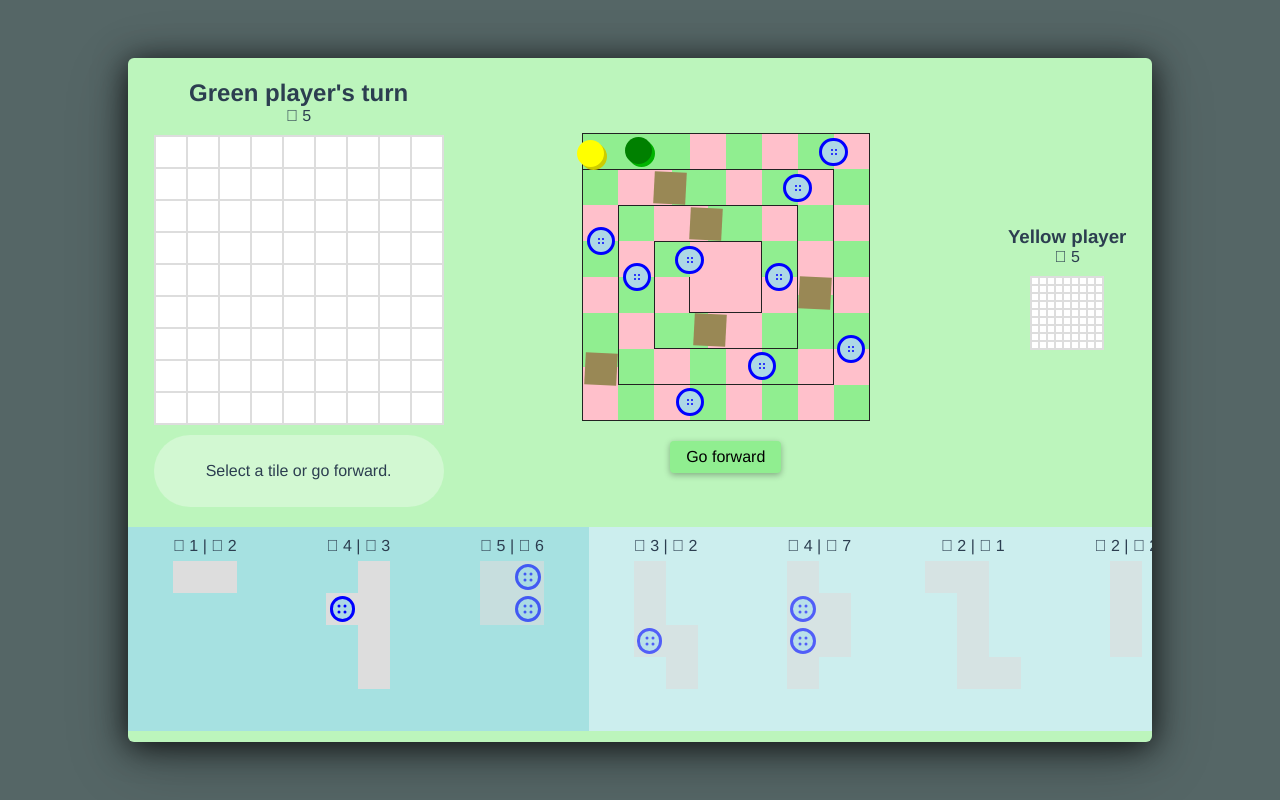
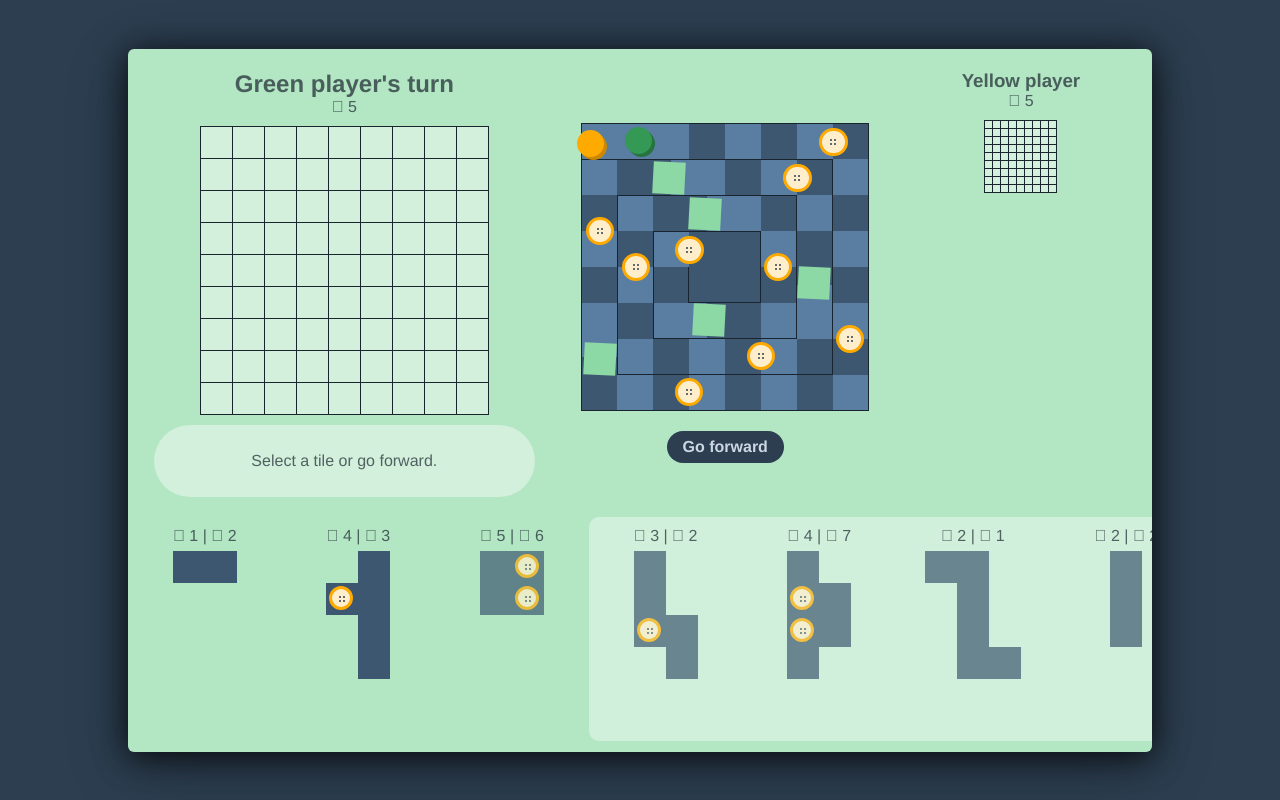
Before and after one commit to salmiak/patchwork, a Vue app: page / in a window 1280 px wide. Built offline with nearby package versions, Linux system fonts and the light colour scheme.

Commit message:
Color changes

```diff
--- a/src/App.vue
+++ b/src/App.vue
@@ -2,6 +2,7 @@
   <div id="app" :class="{isPlayer1: currentPlayer.index === 0, isPlayer2: currentPlayer.index === 1}">
     <div class="boardsArea">
       <template v-for="player in $store.state.players">
+
         <div v-if="currentPlayer.index === player.index" :key="player.index" :class="[`player${player.index}`]" class="boardContainer isActive">
           <h2>{{currentPlayer.name}}'s turn</h2>
           <p>
@@ -136,7 +137,7 @@ export default {
   box-sizing: border-box;
 }
 body {
-  background: #566;
+  background: @cBackground;
   display: flex;
   width: 100vw;
   min-height: 100vh;
@@ -145,11 +146,12 @@ body {
 }
 button {
   border: none;
-  background: lightgreen;
+  background: @cButton;
+  color: @cButtonLabel;
+  font-weight: 600;
   padding: 0 1em;
   line-height: 2em;
-  border-radius: 4px;
-  box-shadow: 0 2px 6px fade(black, 30%);
+  border-radius: 16px;
   font-family: inherit;
   font-size: inherit;
 }
@@ -158,19 +160,18 @@ button {
   -webkit-font-smoothing: antialiased;
   -moz-osx-font-smoothing: grayscale;
   text-align: center;
-  color: #2c3e50;
+  color: @cText;
   width: 95%;
   min-width: 800px;
   max-width: 1024px;
   padding: 1px 0;
-  background: #F5F5F5;
   border-radius: 6px;
   box-shadow: 0 4px 32px fade(black, 80%), 0 16px 64px fade(black, 24%);
   &.isPlayer1 {
-    background: lighten(lightgreen, 10%);
+    background: @cGreenBg;
   }
   &.isPlayer2 {
-    background: lightyellow;
+    background: @cYellowBg;
   }
 }
 .boardsArea {
@@ -178,14 +179,16 @@ button {
   width: 95%;
   margin: 2.5vh auto;
   justify-content: space-between;
-  align-items: center;
+  align-items: stretch;
+  align-content: stretch;
   .boardContainer {
+    flex-grow: 1;
     text-align: center;
-    // outline: 1px solid red;
     &.player0 { order: 1 }
     &.player1 { order: 3 }
     &:nth-child(3) {
       order: 2;
+      align-self: center;
     }
   }
 }
@@ -194,7 +197,7 @@ button {
   line-height: @miniCellSize * 7;
   border-radius: @miniCellSize * 9;
   padding: @miniCellSize;
-  background: lighten(lightgreen, 15%);
+  background: @cLightSurface;
   button {
     margin-right: 10px;
   }
--- a/src/assets/base.less
+++ b/src/assets/base.less
@@ -1,4 +1,74 @@
+@cBackground: #2c3e50; // #467;
+@cButton: lighten(@cBackground, 0%);
+@cButtonLabel: lighten(@cButton, 60%);
+@cText: fade(darken(@cBackground, 10%), 70%);
+
+@cGreen: #395;
+@cGreenBg: lighten(@cGreen, 40%);
+
+@cYellow: #FA0;
+@cYellowBg: lighten(@cYellow, 40%);
+
+@cLightSurface: fade(white, 40%);
+@cBorder: darken(@cBackground, 10%);
+
 @quiltBoardCells: 9;
 @quiltBoardCellsSize: 32px;
 @playBoardCellSize: @quiltBoardCellsSize * 9/8;
 @miniCellSize: @quiltBoardCellsSize * 0.25;
+@buttonSize: @quiltBoardCellsSize * 0.75;
+
+.tileButton {
+  @size: @quiltBoardCellsSize;
+  position: relative;
+  &::after {
+    content: '';
+    display: block;
+    width: @buttonSize;
+    height: @buttonSize;
+    border-radius: @buttonSize;
+    border: 3px solid @cYellow;
+    background: @cYellowBg;
+    position: absolute;
+    top: (@size - @buttonSize)/2 - 1px;
+    left: (@size - @buttonSize)/2 - 1px;
+    z-index: 100;
+    box-sizing: border-box;
+  }
+  &::before {
+    @color: @cBackground;
+    @holeSize: 2px;
+    content: '';
+    display: block;
+    width: @holeSize;
+    height: @holeSize;
+    border-radius: @holeSize*2;
+    background: @color;
+    box-shadow: 0 @holeSize*2 0 @color, @holeSize*2 @holeSize*2 0 @color, @holeSize*2 0 0 @color;
+    position: absolute;
+    top: calc(50% - 1px);
+    left: calc(50% - 1px);
+    transform: translate(-1*@holeSize,-1*@holeSize);
+    z-index: 150;
+    box-sizing: border-box;
+  }
+}
+
+.smallButton {
+  @size: @miniCellSize;
+  @buttonSize: calc(@size - 3px);
+  position: relative;
+  &::after {
+    content: '';
+    display: block;
+    width: @buttonSize;
+    height: @buttonSize;
+    border-radius: @buttonSize;
+    background: @cYellow;
+    position: absolute;
+    top: 1px;
+    left: 1px;
+    z-index: 100;
+    box-sizing: border-box;
+  }
+}
--- a/src/components/PlayBoard.vue
+++ b/src/components/PlayBoard.vue
@@ -60,15 +60,15 @@ export default {
 @size: @playBoardCellSize;
 @cells: 8;
 @buttonSize: @playBoardCellSize * 0.8;
-@border: 1px solid #222;
-@color1: lightgreen;
-@color2: pink;
+@border: 1px solid @cBorder;
+@color1: lighten(@cBackground, 25%);
+@color2: lighten(@cBackground, 10%);
 #playBoard {
   width: @cells * @size;
   height: @cells * @size;
   position: relative;
   box-sizing: content-box;
-  margin: 20px;
+  margin: 20px auto;
 }
 .section {
   display: flex;
@@ -125,19 +125,19 @@ export default {
         left: @playerSize * -0.2
       }
       &1 {
-        background: green;
-        box-shadow: 3px 3px 0 0 lighten(green, 10%);
+        background: @cGreen;
+        box-shadow: 3px 3px 0 0 darken(@cGreen, 10%);
       }
       &2 {
-        background: yellow;
-        box-shadow: 3px 3px 0 0 darken(yellow, 10%);
+        background: @cYellow;
+        box-shadow: 3px 3px 0 0 darken(@cYellow, 10%);
       }
     }
     .patch {
       display: block;
       width: @quiltBoardCellsSize;
       height: @quiltBoardCellsSize;
-      background: #985;
+      background: lighten(@cGreen, 30%);
       position: absolute;
       top: (@size - 1 - @quiltBoardCellsSize)/2;
       left: 0;
@@ -149,22 +149,23 @@ export default {
       width: @buttonSize;
       height: @buttonSize;
       border-radius: @buttonSize;
-      border: 3px solid blue;
-      background: lightblue;
+      border: 3px solid @cYellow;
+      background: @cYellowBg;
       position: absolute;
       top: (@size - @buttonSize)/2;
       right: @buttonSize/-2;
       z-index: 100;
       box-sizing: border-box;
       &::before {
+        @color: @cBackground;
         @holeSize: 2px;
         content: '';
         display: block;
         width: @holeSize;
         height: @holeSize;
         border-radius: @holeSize*2;
-        background: blue;
-        box-shadow: 0 @holeSize*2 0 blue, @holeSize*2 @holeSize*2 0 blue, @holeSize*2 0 0 blue;
+        background: @color;
+        box-shadow: 0 @holeSize*2 0 @color, @holeSize*2 @holeSize*2 0 @color, @holeSize*2 0 0 @color;
         position: absolute;
         top: 50%;
         left: 50%;
--- a/src/components/QuiltBoard.vue
+++ b/src/components/QuiltBoard.vue
@@ -74,16 +74,15 @@ export default {
   margin: 10px auto;
   width: @quiltBoardCells * @size;
   height: @quiltBoardCells * @size;
-  border: 1px solid #DDD;
+  border: 1px solid @cBorder;
+  border-bottom: none;
+  border-right: none;
   box-sizing: content-box;
   display: flex;
   flex-wrap: wrap;
   justify-content: space-between;
   align-items: stretch;
   align-content: stretch;
-  &.hit {
-    border-color: red;
-  }
   .row {
     width: 100%;
     height: @size;
@@ -97,19 +96,21 @@ export default {
     display: block;
     width: @size;
     height: @size;
-    border: 1px solid #DDD;
-    background: #FFF;
+    border: 1px solid @cBorder;
+    border-top: none;
+    border-left: none;
+    background: @cLightSurface;
     &.hovered {
-      background: #CCC;
+      background: fade(@cBackground, 30%);
     }
     &.filled {
-      background: #FDD;
+      background: lighten(@cBackground, 10%);
       &.hovered {
-        background: #CAA;
+        background: multiply(lighten(@cBackground, 10%), red);
       }
     }
     &.button {
-      background: blue;
+      .tileButton;
     }
   }
 }
--- a/src/components/QuiltBoardMini.vue
+++ b/src/components/QuiltBoardMini.vue
@@ -27,7 +27,9 @@ export default {
   margin: 10px auto;
   width: @quiltBoardCells * @size;
   height: @quiltBoardCells * @size;
-  border: 1px solid #DDD;
+  border: 1px solid @cBorder;
+  border-top: none;
+  border-left: none;
   box-sizing: content-box;
   display: flex;
   flex-wrap: wrap;
@@ -47,13 +49,15 @@ export default {
     display: block;
     width: @size;
     height: @size;
-    border: 1px solid #DDD;
-    background: #FFF;
+    border: 1px solid @cBorder;
+    border-bottom: none;
+    border-right: none;
+    background: @cLightSurface;
     &.filled {
-      background: #FDD;
+      background: lighten(@cBackground, 10%);
     }
     &.button {
-      background: blue;
+      .smallButton;
     }
   }
 }
--- a/src/components/Tile.vue
+++ b/src/components/Tile.vue
@@ -20,9 +20,6 @@ export default {
   display: flex;
   flex-wrap: wrap;
   justify-content: center;
-  &.hit {
-    border-color: red;
-  }
   .row {
     width: 100%;
     height: @size;
@@ -37,41 +34,10 @@ export default {
     width: @size;
     height: @size;
     &.filled {
-      background: #DDD;
+      background: lighten(@cBackground, 10%);
     }
     &.button {
-      position: relative;
-      &::after {
-        @buttonSize: 80%;
-        content: '';
-        display: block;
-        width: @buttonSize;
-        height: @buttonSize;
-        border-radius: 100%;
-        border: 3px solid blue;
-        background: lightblue;
-        position: absolute;
-        top: 50% - @buttonSize/2;
-        left: 50% - @buttonSize/2;
-        z-index: 100;
-        box-sizing: border-box;
-      }
-      &::before {
-        @holeSize: 3px;
-        content: '';
-        display: block;
-        width: @holeSize;
-        height: @holeSize;
-        border-radius: @holeSize*2;
-        background: blue;
-        box-shadow: 0 @holeSize*2 0 blue, @holeSize*2 @holeSize*2 0 blue, @holeSize*2 0 0 blue;
-        position: absolute;
-        top: 50%;
-        left: 50%;
-        transform: translate(-1.5*@holeSize,-1.5*@holeSize);
-        z-index: 150;
-        box-sizing: border-box;
-      }
+      .tileButton;
     }
   }
 }
--- a/src/components/TileList.vue
+++ b/src/components/TileList.vue
@@ -34,7 +34,8 @@ export default {
 }
 </script>
 
-<style lang="less">
+<style lang="less" scoped>
+@import '../assets/base.less';
 .tileList {
   margin: 10px 0;
   display: flex;
@@ -42,18 +43,22 @@ export default {
   align-content: stretch;
   overflow-x: auto;
   overflow-y: visible;
+  min-height: @quiltBoardCellsSize * 7;
   li {
     padding: 10px;
     display: block;
     width: 15%;
     flex-grow: 0;
     flex-shrink: 0;
-    background: #CEE;
+    background: @cLightSurface;
     &:nth-child(1), &:nth-child(2), &:nth-child(3) {
-      background: darken(#CEE, 10%);
+      background: none;
+    }
+    &:nth-child(4) {
+      border-radius: 10px 0 0 10px;
     }
     .not-selectable {
-      opacity: 0.6;
+      opacity: 0.7;
     }
     .tileInfo {
       margin-bottom: 6px;
--- a/src/components/TileMini.vue
+++ b/src/components/TileMini.vue
@@ -26,16 +26,13 @@ export default {
   height: @size*7;
   vertical-align: middle;
   border-radius: 100%;
-  background: darken(lightgreen, 10%);
+  background: @cButtonLabel;
   margin: 0 10px 0 0;
 }
 .tile {
   display: flex;
   flex-wrap: wrap;
   justify-content: center;
-  &.hit {
-    border-color: red;
-  }
   .row {
     width: 100%;
     height: @size;
@@ -50,11 +47,10 @@ export default {
     width: @size;
     height: @size;
     &.filled {
-      background: #DDD;
+      background: @cBackground;
     }
     &.button {
-      position: relative;
-      background: blue;
+      .smallButton;
     }
   }
 }
```
